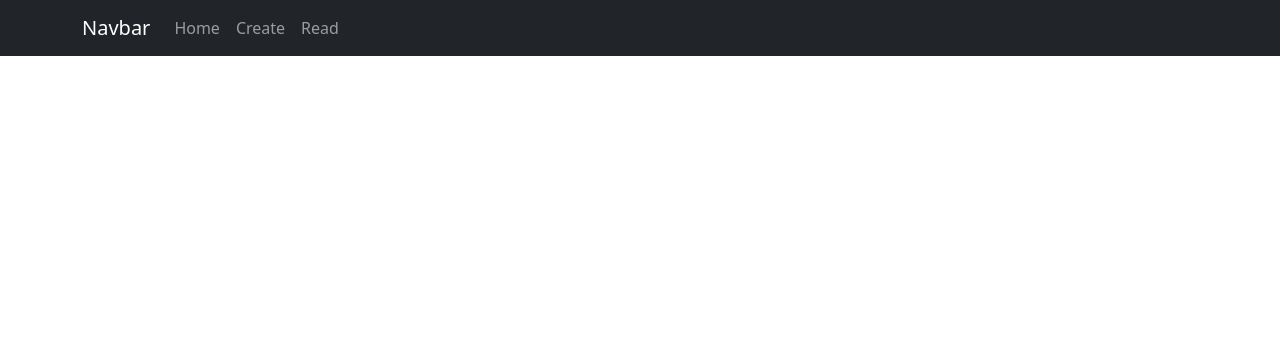
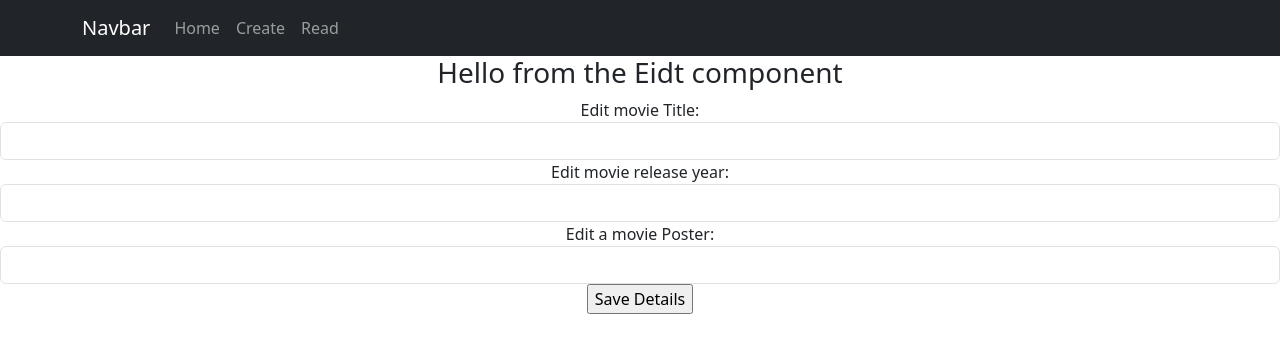
Before and after one commit to eoinocathasaigh/Lab-8-Editing-with-Rest-, a React (Create React App) app: page /edit/1 in a window 1280 px wide. Shown: the top 352 px of the page. Built offline with nearby package versions, Linux system fonts and the light colour scheme; no server answers.

Commit message:
Lab 8 - Added edit.js component to allow us to edit movie details individually based on their unique id

```diff
--- a/src/App.js
+++ b/src/App.js
@@ -6,6 +6,7 @@ import Header from './Header';
 import Footer from './Footer';
 import Read from './Read';
 import Create from './Create';
+import Edit from './edit'
 
 //Routing logic for navigation between pages
 import { BrowserRouter as Router, Route, Routes } from 'react-router-dom';
@@ -29,6 +30,7 @@ function App() {
           <Route path="/" element={<Content />} />
           <Route path="/read" element={<Read />} />
           <Route path="/create" element={<Create/>} />
+          <Route path="/edit/:id" element={<Edit />} />
         </Routes>
       </Router>
     </div>
--- a/src/edit.js
+++ b/src/edit.js
@@ -1 +1,92 @@
 //This file exists for the purpose of handling movies
+import React from "react";
+//useParams - hook to get dynamic parameters of the current route
+//- We're going to use it to get the id from the movie url
+import { useParams } from 'react-router-dom';
+import { useState, useEffect } from 'react';
+import axios from 'axios';
+//useNavigate - hook enabling navigation to different routes programmatically
+//- We use it after the user submits their edited movie. Redirects user to the read page
+import { useNavigate } from "react-router-dom";
+
+const Edit = ()=>{
+    const {id} = useParams();
+    const[title, setTitle] = useState('');
+    const[year, setYear] = useState('');
+    const[poster, setPoster] = useState('');
+
+    useEffect(()=>{
+        //Makes http request method at a specific movie url
+        //When we navigate to this page now the following happens:
+        //- The data from the movie we wish to edit is moved in
+        axios.get('http://localhost:4000/api/movie/'+id)
+        .then((res)=>{
+            console.log(res.data);
+            setTitle(res.data.title);
+            setYear(res.data.year);
+            setPoster(res.data.poster);
+        })
+        .catch((error) => {
+            console.log(error);
+        });
+    }, []);
+
+    //Used to handle when our submit button is pressed
+    //Takes in the element, prevents it from repeating
+    //Then it logs it to the console
+    //Modified version now adds it to the server too
+    const handleSubmit = (e) => {
+        //Prevents the function from being called multiple times
+        e.preventDefault();
+        //Outputting the title entered by the user to the console
+        const movie = {title, year, poster};
+        console.log(movie);
+
+        //axios.post('http://localhost:4000/api/movie', movie)
+        //.then((res) => console.log(res.data))
+        //.catch((err) => console.log(err.data));
+    }
+    return(
+        //Simple component to be displayed in app.js
+        //Each field is handled using reacts useState
+        //Each input will be logged to the console upon submission
+        <div>
+            {/*Getting the title for our movie and saving it to the server*/}
+            <h3>Hello from the Eidt component</h3>
+            <form onSubmit={handleSubmit}>
+                <div>
+                    <label>Edit movie Title: </label>
+                    <input type="text"
+                    className="form-control"
+                    value={title}
+                    onChange={(e) =>{setTitle(e.target.value)}}></input>
+                </div>
+            </form>
+            {/*Getting the year of release for our movie and saving it to the server*/}
+            <form onSubmit={handleSubmit}>
+                <div>
+                    <label>Edit movie release year: </label>
+                    <input type="text"
+                    className="form-control"
+                    value={year}
+                    onChange={(e) =>{setYear(e.target.value)}}></input>
+                </div>
+            </form>
+            {/*Getting the poster for our movie and saving it to the server*/}
+            <form onSubmit={handleSubmit}>
+                <div>
+                    <label>Edit a movie Poster: </label>
+                    <input type="text"
+                    className="form-control"
+                    value={poster}
+                    onChange={(e) =>{setPoster(e.target.value)}}></input>
+                </div>
+                <div>
+                    <input type="submit" value="Save Details"></input>
+                </div>
+            </form>
+        </div>
+    )
+}
+
+export default Edit;
```
